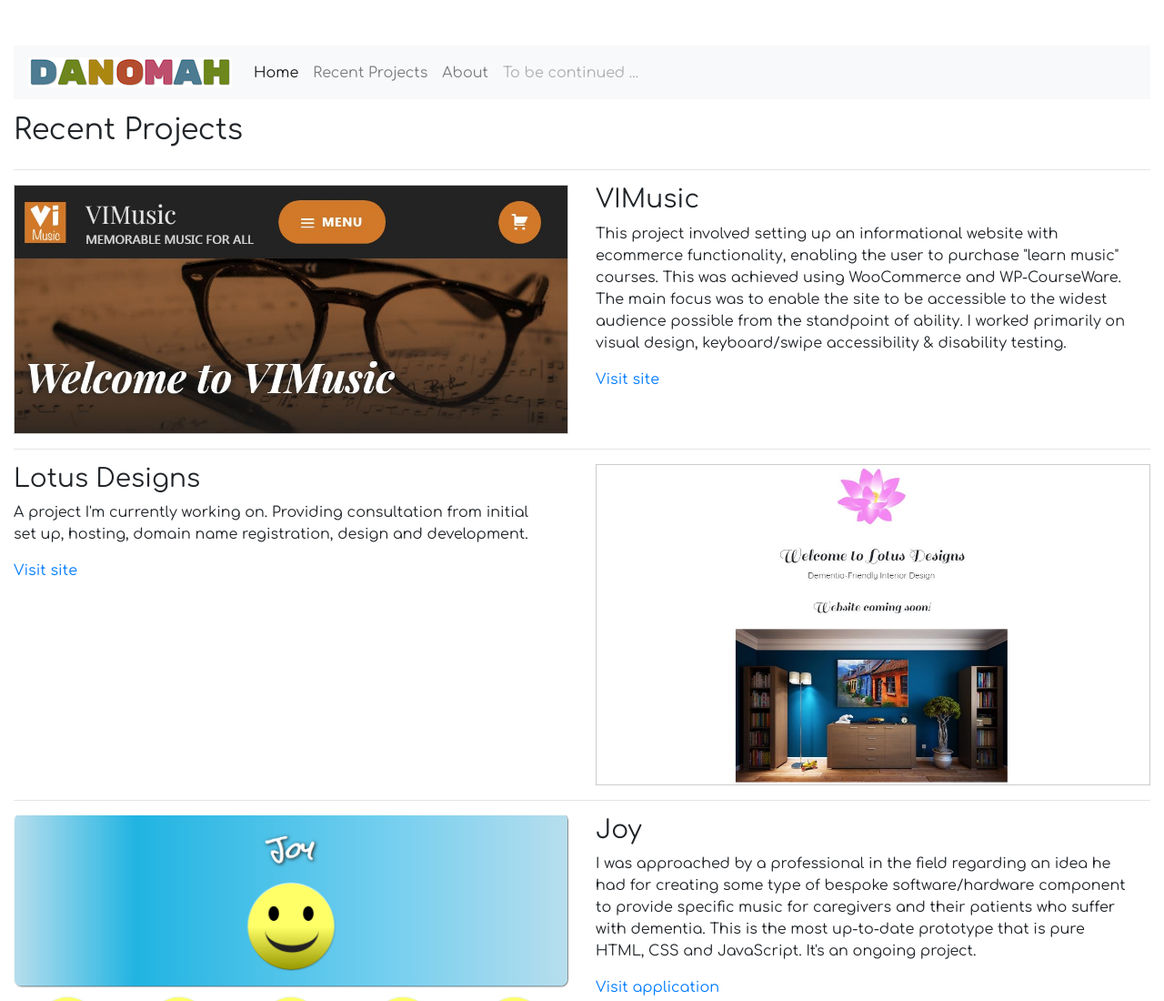
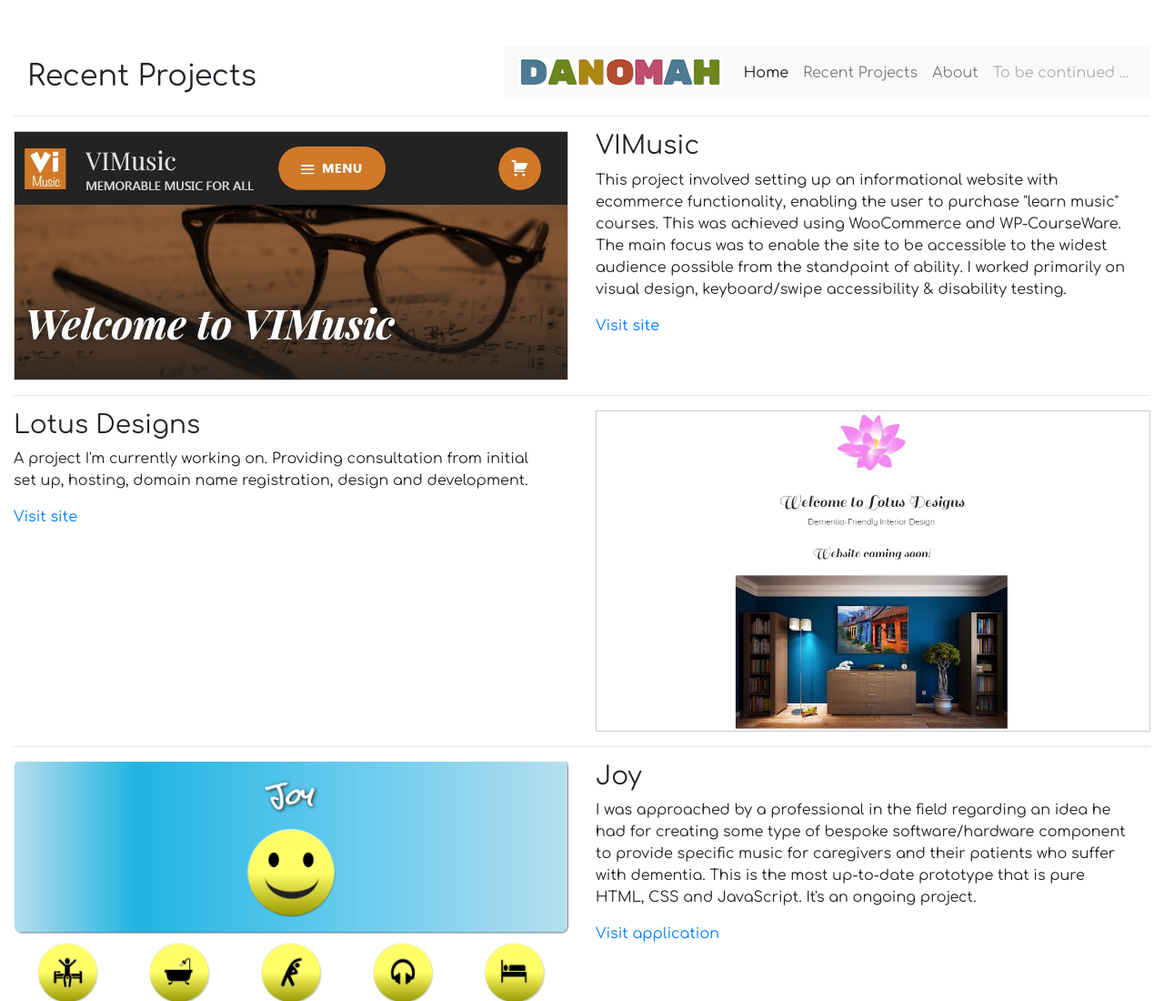
Before and after one commit to danomah/danomah.github.io, a plain HTML site: page main.html in a window 1280 px wide. Shown: the top 1100 px of the page at 91% size. Drawn offline with nearby package versions, Linux system fonts and the light colour scheme.

Commit message:
Update main.html

```diff
--- a/main.html
+++ b/main.html
@@ -16,7 +16,7 @@
 
 
 		<!-- START NAVBAR -->
-		<nav class="navbar navbar-expand-lg navbar-light bg-light">
+		<nav class="navbar navbar-expand-lg navbar-light bg-light float-right">
 		  <a class="navbar-brand" href="https://danomah.github.io"><img src="img/logo_third.png" id="logo_img" alt="logo image. Dan Oh Ma"/></a>
 		  <button class="navbar-toggler" type="button" data-toggle="collapse" data-target="#navbarNav" aria-controls="navbarNav" aria-expanded="false" aria-label="Toggle navigation">
 		    <span class="navbar-toggler-icon"></span>
```
